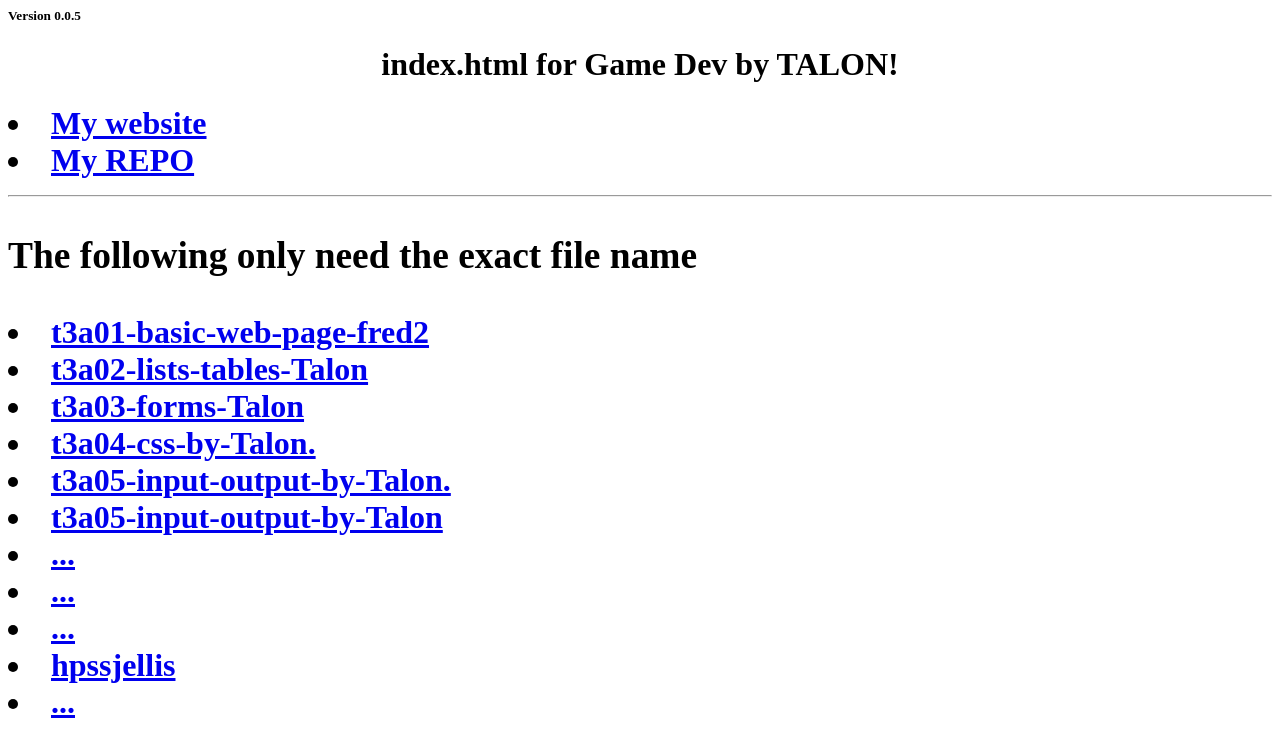
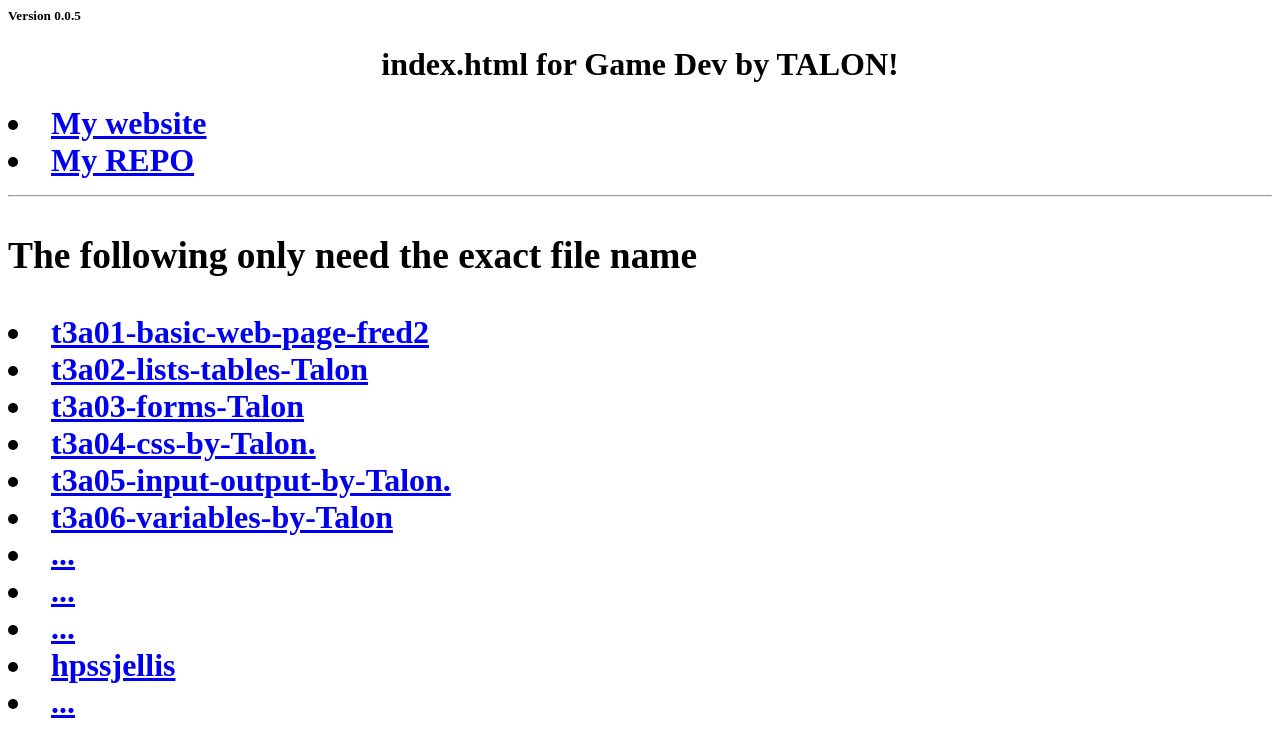
Before and after one commit to Shdaddy/GAMEDEV-22, a plain HTML site: page public/index.html in a window 1280 px wide. Drawn offline with Linux system fonts and the light colour scheme.

Commit message:
Update index.html

```diff
--- a/public/index.html
+++ b/public/index.html
@@ -9,7 +9,7 @@
 <li><a href="t3a03-forms-Talon.html">t3a03-forms-Talon</a>
 <li><a href="t3a04-css-by-Talon.html">t3a04-css-by-Talon.</a>
 <li><a href="t3a05-input-output-by-Talon.html">t3a05-input-output-by-Talon.</a>
-<li><a href="https://github.com/Shdaddy/GAMEDEV-22/blob/main/public/t3a05-input-output-by-Talon.html">t3a05-input-output-by-Talon</a>
+<li><a href="t3a06-variables-by-Talon.html">t3a06-variables-by-Talon</a>
 <li><a href="..">...</a>
 <li><a href="..">...</a>
 <li><a href="..">...</a>
```
